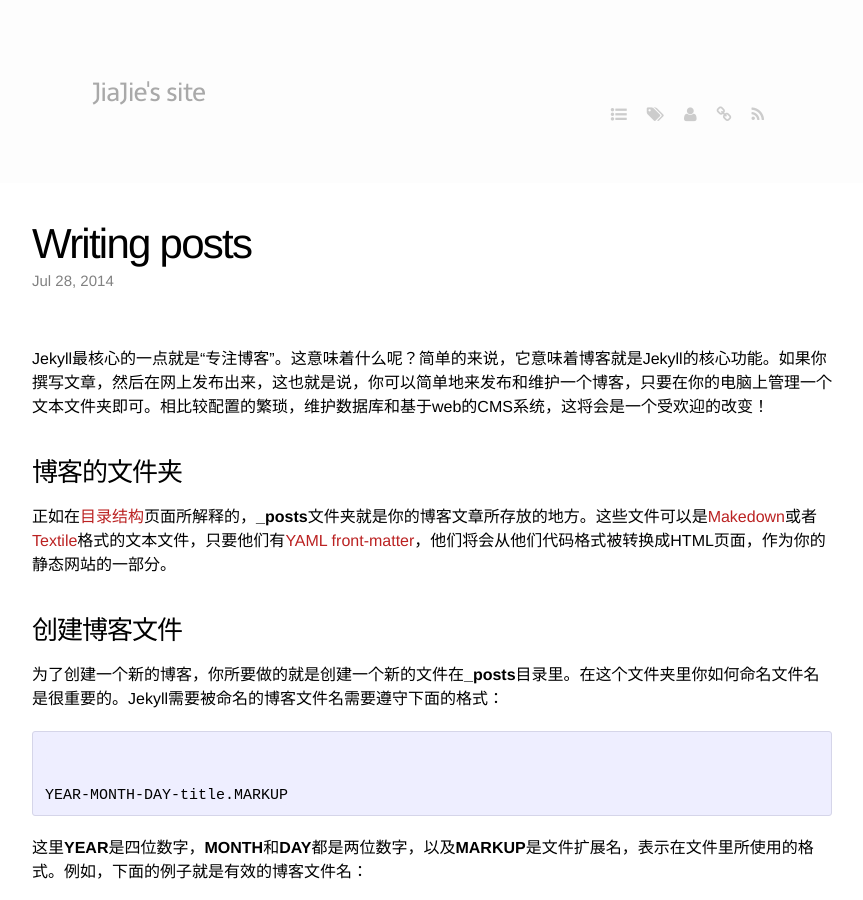
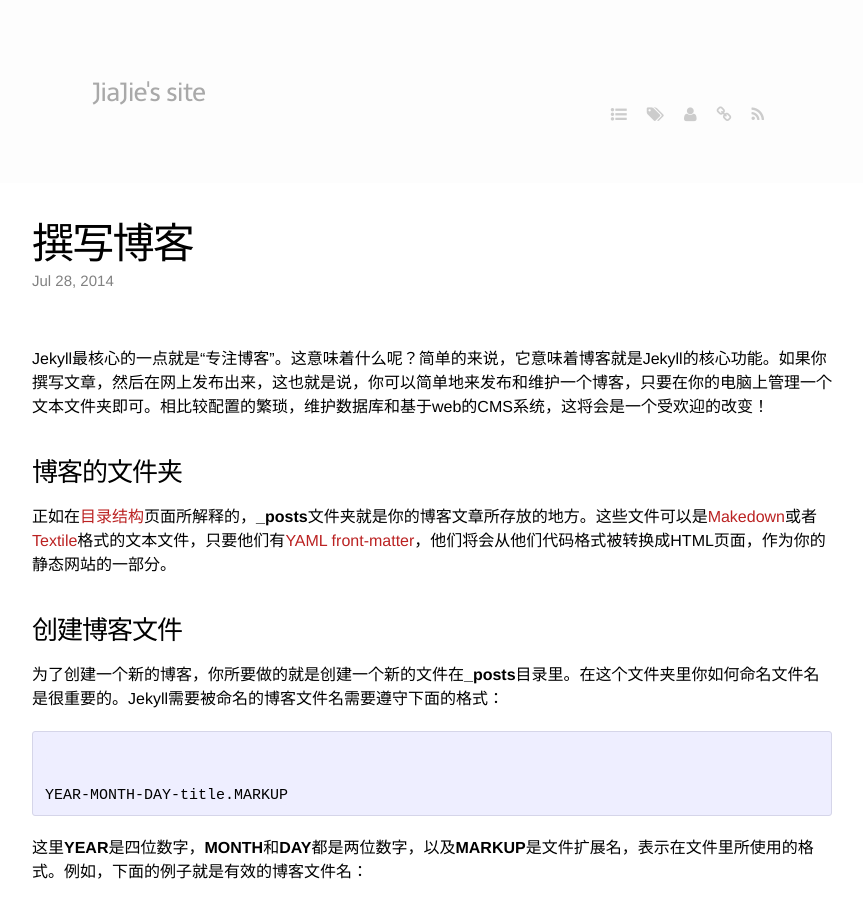
Before and after one commit to jiajie0531/jiajie.github.io, a Jekyll site: the page built from _posts/2014-07-28-writing-posts.markdown, in a window 1280 px wide and 900 px high. Shown: the whole window, without its empty margins (208-1071 px from the left). Built offline with Jekyll 4.4.1, drawn with Linux system fonts in a browser that asks for light colours; comment, search, counter and statistics services are not loaded.

Commit message:
update post

```diff
--- a/_posts/2014-07-28-writing-posts.markdown
+++ b/_posts/2014-07-28-writing-posts.markdown
@@ -1,8 +1,9 @@
 ---
 layout: post
-title:  "Writing posts"
+title:  "撰写博客"
 date:   2014-07-28 21:14:29
 categories: jekyll
+tags: jekyll
 ---
 
 Jekyll最核心的一点就是“专注博客”。这意味着什么呢？简单的来说，它意味着博客就是Jekyll的核心功能。如果你撰写文章，然后在网上发布出来，这也就是说，你可以简单地来发布和维护一个博客，只要在你的电脑上管理一个文本文件夹即可。相比较配置的繁琐，维护数据库和基于web的CMS系统，这将会是一个受欢迎的改变！
```
